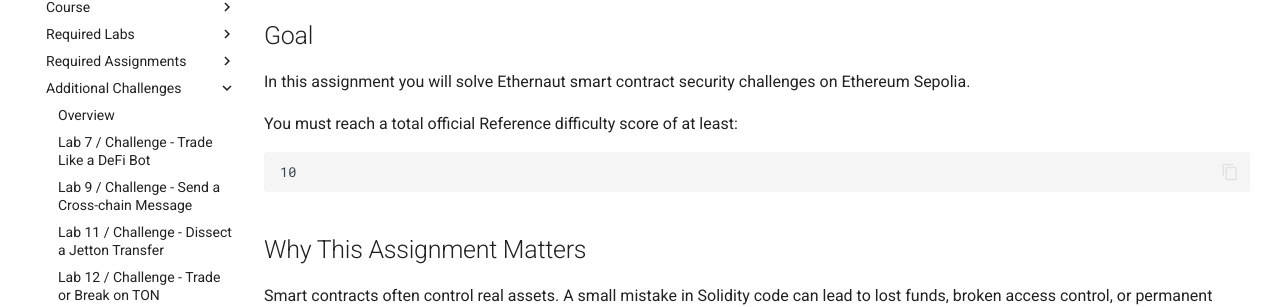
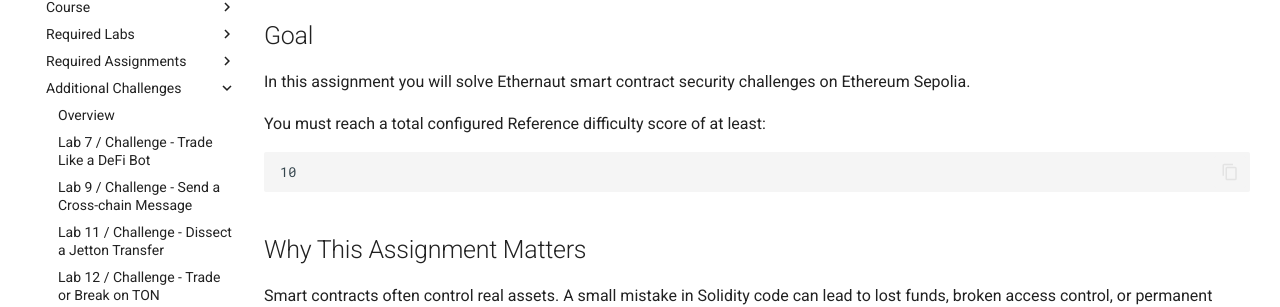
Before and after one commit to Cibran2311/Newuuz-Blockchain, an MkDocs documentation site: the page built from docs/assignments/assignment2-ethernaut.md, in a window 1280 px wide and 900 px high, scrolled down 3405 px. Shown: the part 146-453 px from the top of the window. Built offline with MkDocs 1.6.1 and Material for MkDocs 9.7.7, drawn with Linux system fonts in a browser that asks for light colours; comment, search, counter and statistics services are not loaded; some of the changed text lies outside the part shown.

Commit message:
Align Ethernaut score wording

````diff
--- a/docs/assignments/assignment2-ethernaut.md
+++ b/docs/assignments/assignment2-ethernaut.md
@@ -88,7 +88,7 @@
 
 In this assignment you will solve Ethernaut smart contract security challenges on Ethereum Sepolia.
 
-You must reach a total official Reference difficulty score of at least:
+You must reach a total configured Reference difficulty score of at least:
 
 ```text
 10
@@ -134,7 +134,7 @@
 | `Submit instance` | Final transaction that checks whether the level is solved. |
 | `LevelCompletedLog` | Event emitted when a level is successfully completed. |
 | `Reference difficulty` | Numeric score configured for the level in the protected ETHERNAUT_LEVELS Google Sheet. |
-| `Total score` | Sum of Reference difficulty values for unique completed levels. |
+| `Total score` | Sum of configured Reference difficulty values for unique completed levels. |
 
 ## Step-by-Step Instructions
 
````
